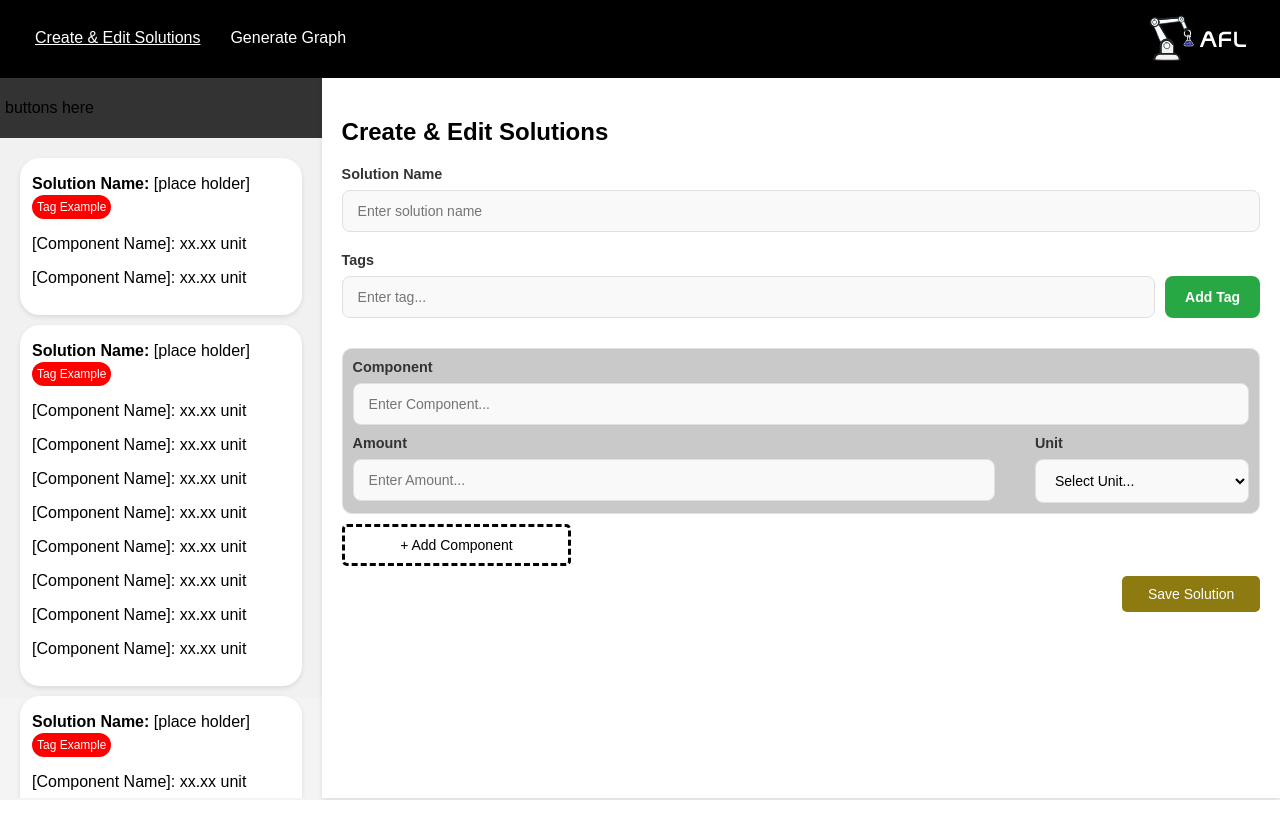
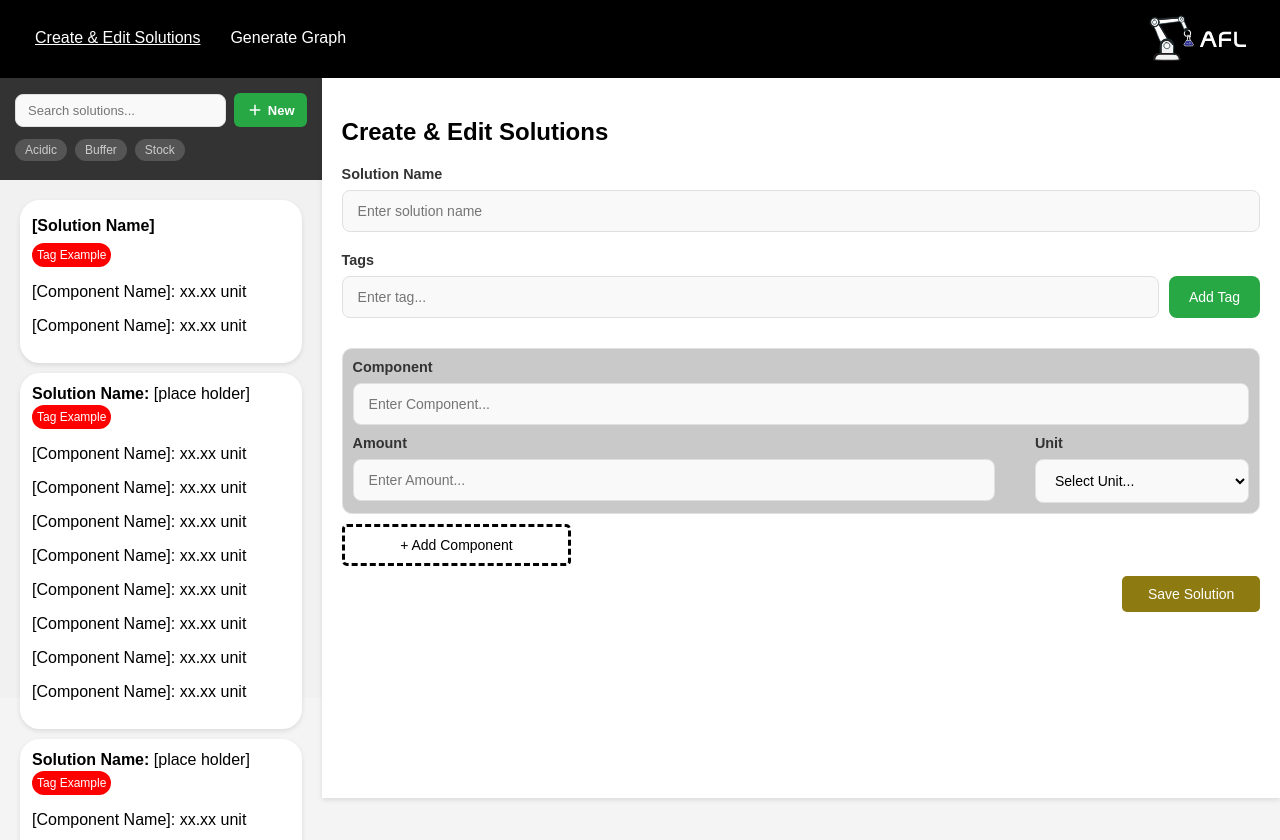
Before and after one commit to CaydenMBernard/AFL_configs, a Flask app: page / in a window 1280 px wide. Before the commit the page ends 800 px from the top, so only its background shows below. Run offline with Flask 3, Linux system fonts and the light colour scheme.

Commit message:
Initial proof of concept
- search bar
 - tag filter
 - clone and delete in card

```diff
--- a/AFL_GUI/static/style.css
+++ b/AFL_GUI/static/style.css
@@ -15,10 +15,18 @@ body {
     box-shadow: 0 2px 5px rgba(0, 0, 0, 0.1);
     padding: 10px;
     border: white 2px solid;
+    cursor: pointer;
+    transition: all 0.2s ease-in-out;
 }
 
 .template-existing-stcock-creationpage:hover{
    border: #b1b1b1 2px solid;
+}
+
+.template-existing-stcock-creationpage.selected-solution {
+    border: #218838 2px solid;
+    background-color: #f0f8ff;
+    box-shadow: 0 4px 8px rgba(0, 165, 8, 0.15);
 }
 
 .sidebar {
@@ -273,7 +281,6 @@ body {
     border-radius: 8px;
     cursor: pointer;
     font-size: 14px;
-    font-weight: 600;
     transition: background-color 0.3s;
     white-space: nowrap;
 }
@@ -314,3 +321,168 @@ body {
 .tag-remove:hover {
     color: #afafaf;
 }
+
+
+
+
+/* Sidebar Header Flexbox */
+.sidebar-header {
+    display: flex;
+    justify-content: space-between;
+    align-items: flex-start; /* Aligns items to the top */
+    margin-top: 5px;
+}
+
+.sidebar-solution-name {
+    margin: 0;
+    padding-right: 10px; /* Keeps text from bumping into icons */
+}
+
+/* Hide actions by default, reveal on card hover */
+.sidebar-actions {
+    display: flex;
+    gap: 2px;
+    opacity: 0;
+    transition: opacity 0.2s ease;
+}
+
+.template-existing-stcock-creationpage:hover .sidebar-actions {
+    opacity: 1;
+}
+
+/* Icon Button Styling */
+.icon-button {
+    background: none;
+    border: none;
+    color: #a0a0a0;
+    cursor: pointer;
+    padding: 4px;
+    border-radius: 4px;
+    display: flex;
+    align-items: center;
+    justify-content: center;
+    transition: color 0.2s, background-color 0.2s;
+}
+
+.icon-button svg {
+    width: 16px;
+    height: 16px;
+}
+
+/* Hover States for Icons */
+.icon-button:hover {
+    color: #333;
+    background-color: #e0e0e0;
+}
+
+.icon-button.delete-icon:hover {
+    color: #ff4d4d;
+    background-color: rgba(255, 77, 77, 0.1);
+}
+
+
+
+
+
+
+
+
+
+
+
+/* Sidebar Header */
+/* Sidebar Header Stack */
+#sidebarHeaderStack {
+    background-color: #333;
+    padding: 15px;
+    display: flex;
+    flex-direction: column;
+    gap: 12px;
+}
+
+.sidebar-top-row {
+    display: flex;
+    justify-content: space-between;
+    align-items: center;
+}
+
+.sidebar-title {
+    color: white;
+    margin: 0;
+    font-size: 1.1rem;
+}
+
+.sidebar-search-row {
+    display: flex;
+    gap: 8px; /* Space between search and button */
+    align-items: center;
+}
+
+/* Allow the search bar to stretch and fill the remaining space */
+.sidebar-search-row .styled-input {
+    flex-grow: 1;
+    padding: 8px 12px;
+    font-size: 13px;
+    margin-bottom: 0; /* Overrides any default input margins */
+}
+
+/* Adjusted button styling to match the height of the search bar */
+.add-new-btn {
+    background-color: #28a745;
+    color: white;
+    border: none;
+    padding: 8px 12px;
+    border-radius: 6px;
+    cursor: pointer;
+    font-size: 13px;
+    font-weight: 600;
+    display: flex;
+    align-items: center;
+    gap: 4px;
+    transition: background-color 0.2s;
+    white-space: nowrap; /* Prevents the "New" text from stacking */
+}
+
+.add-new-btn:hover {
+    background-color: #218838;
+}
+
+/* Horizontally scrolling tag container */
+.sidebar-filter-row {
+    display: flex;
+    gap: 8px;
+    overflow-x: auto;
+    padding-bottom: 4px; /* Space for the scrollbar */
+    scrollbar-width: thin; /* Firefox */
+}
+
+.sidebar-filter-row::-webkit-scrollbar {
+    height: 4px;
+}
+.sidebar-filter-row::-webkit-scrollbar-thumb {
+    background-color: #666;
+    border-radius: 4px;
+}
+
+/* Filter Tags */
+.filter-tag {
+    background-color: #555;
+    color: #ccc;
+    padding: 4px 10px;
+    border-radius: 50px;
+    font-size: 12px;
+    white-space: nowrap;
+    cursor: pointer;
+    transition: all 0.2s;
+}
+
+.filter-tag:hover {
+    background-color: #666;
+    color: white;
+}
+
+.filter-tag.active-filter {
+    background-color: #ff0000;
+    color: white;
+    box-shadow: 0 0 5px rgba(255, 77, 77, 0.5);
+}
--- a/AFL_GUI/templates/index.html
+++ b/AFL_GUI/templates/index.html
@@ -19,20 +19,50 @@
 
     <div id="screen-container">
         <div class="sidebar">
-            <div id="sidebar-solution-creator-buttons">
-                <p>buttons here</p>
+            <!-- header portion of the sidebar -->
+            <div id="sidebarHeaderStack">
+                <div class="sidebar-search-row">
+                    <input type="text" id="solutionSearch" class="styled-input" placeholder="Search solutions..." onkeyup="filterSolutions()">
+                    <button class="add-new-btn" onclick="createNewSolution()" title="Create New Solution">
+                        <svg width="18" height="18" viewBox="0 0 24 24" fill="none" xmlns="http://www.w3.org/2000/svg">
+                            <path d="M19 13h-6v6h-2v-6H5v-2h6V5h2v6h6v2z" fill="currentColor"/>
+                        </svg>
+                        New
+                    </button>
+                </div>
+                <div class="sidebar-filter-row" id="sidebarTagFilters">
+                    <span class="filter-tag" onclick="toggleTagFilter(this)">Acidic</span>
+                    <span class="filter-tag" onclick="toggleTagFilter(this)">Buffer</span>
+                    <span class="filter-tag" onclick="toggleTagFilter(this)">Stock</span>
+                </div>
             </div>
 
             <div id="sidebar-solution-list">
-                <div class="template-existing-stcock-creationpage">
-                <p class="sidebar-solution-name"><strong>Solution Name:</strong> [place holder]</p>
+                <div class="template-existing-stcock-creationpage" onclick="selectSidebarSolution(this)">
+                <!-- <p class="sidebar-solution-name"><strong>Solution Name:</strong> [place holder]</p> -->
+                 <!-- test header -->
+                <div class="sidebar-header">
+                    <p class="sidebar-solution-name"><strong>[Solution Name]</strong></p>
+                    <div class="sidebar-actions">
+                        <button class="icon-button" onclick="cloneSolution(event)" title="Clone Solution">
+                            <svg width="24" height="24" viewBox="0 0 24 24" fill="none" xmlns="http://www.w3.org/2000/svg">
+                                <path d="M16 1H4C2.9 1 2 1.9 2 3V17H4V3H16V1ZM19 5H8C6.9 5 6 5.9 6 7V21C6 22.1 6.9 23 8 23H19C20.1 23 21 22.1 21 21V7C21 5.9 20.1 5 19 5ZM19 21H8V7H19V21Z" fill="currentColor"/>
+                            </svg>
+                        </button>
+                        <button class="icon-button delete-icon" onclick="deleteSidebarSolution(event)" title="Delete Solution">
+                            <svg width="24" height="24" viewBox="0 0 24 24" fill="none" xmlns="http://www.w3.org/2000/svg">
+                                <path d="M6 19c0 1.1.9 2 2 2h8c1.1 0 2-.9 2-2V7H6v12zM19 4h-3.5l-1-1h-5l-1 1H5v2h14V4z" fill="currentColor"/>
+                            </svg>
+                        </button>
+                    </div>
+                </div>
                 <p class="sidebar-tag">Tag Example</p>
 
                 <p class="sidebar-component-info"><span class="sidebar-component-NAME">[Component Name]:</span> <span class="sidebar-component-AMNT">xx.xx</span> <span class="sidebar-component-UNIT">unit</span></p>
                 <p class="sidebar-component-info"><span class="sidebar-component-NAME">[Component Name]:</span> <span class="sidebar-component-AMNT">xx.xx</span> <span class="sidebar-component-UNIT">unit</span></p>
             </div>
 
-            <div class="template-existing-stcock-creationpage">
+            <div class="template-existing-stcock-creationpage" onclick="selectSidebarSolution(this)">
                 <p class="sidebar-solution-name"><strong>Solution Name:</strong> [place holder]</p>
                 <p class="sidebar-tag">Tag Example</p>
 
@@ -46,7 +76,7 @@
                 <p class="sidebar-component-info"><span class="sidebar-component-NAME">[Component Name]:</span> <span class="sidebar-component-AMNT">xx.xx</span> <span class="sidebar-component-UNIT">unit</span></p>
             </div>
 
-            <div class="template-existing-stcock-creationpage">
+            <div class="template-existing-stcock-creationpage" onclick="selectSidebarSolution(this)">
                 <p class="sidebar-solution-name"><strong>Solution Name:</strong> [place holder]</p>
                 <p class="sidebar-tag">Tag Example</p>
 
@@ -54,7 +84,7 @@
                 <p class="sidebar-component-info"><span class="sidebar-component-NAME">[Component Name]:</span> <span class="sidebar-component-AMNT">xx.xx</span> <span class="sidebar-component-UNIT">unit</span></p>
             </div>
 
-            <div class="template-existing-stcock-creationpage">
+            <div class="template-existing-stcock-creationpage" onclick="selectSidebarSolution(this)">
                 <p class="sidebar-solution-name"><strong>Solution Name:</strong> [place holder]</p>
                 <p class="sidebar-tag">Tag Example</p>
 
@@ -62,7 +92,7 @@
                 <p class="sidebar-component-info"><span class="sidebar-component-NAME">[Component Name]:</span> <span class="sidebar-component-AMNT">xx.xx</span> <span class="sidebar-component-UNIT">unit</span></p>
             </div>
 
-            <div class="template-existing-stcock-creationpage">
+            <div class="template-existing-stcock-creationpage" onclick="selectSidebarSolution(this)">
                 <p class="sidebar-solution-name"><strong>Solution Name:</strong> [place holder]</p>
                 <p class="sidebar-tag">Tag Example</p>
 
```
Also changed, not shown: AFL_GUI/static/script.js (+86 -0 lines).
